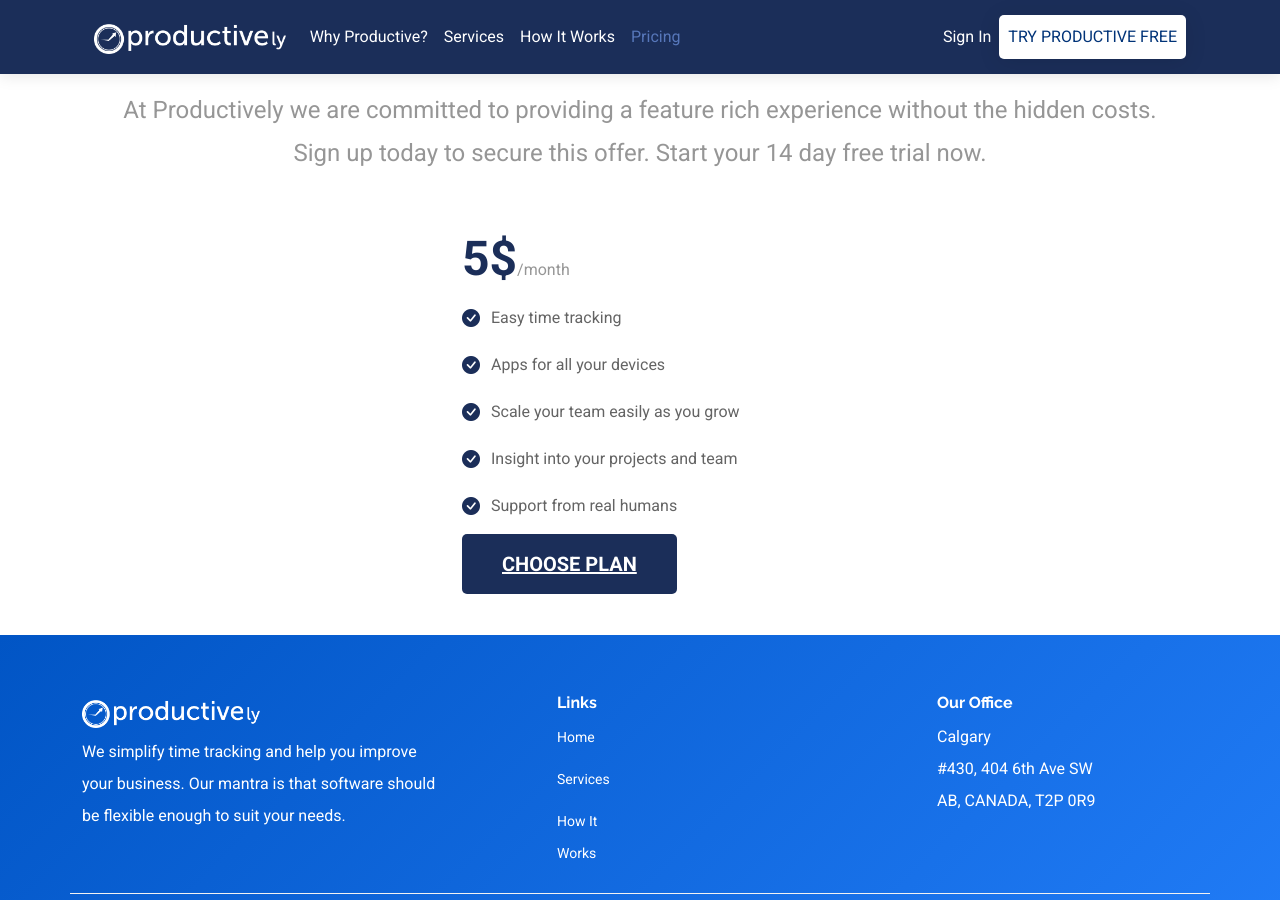
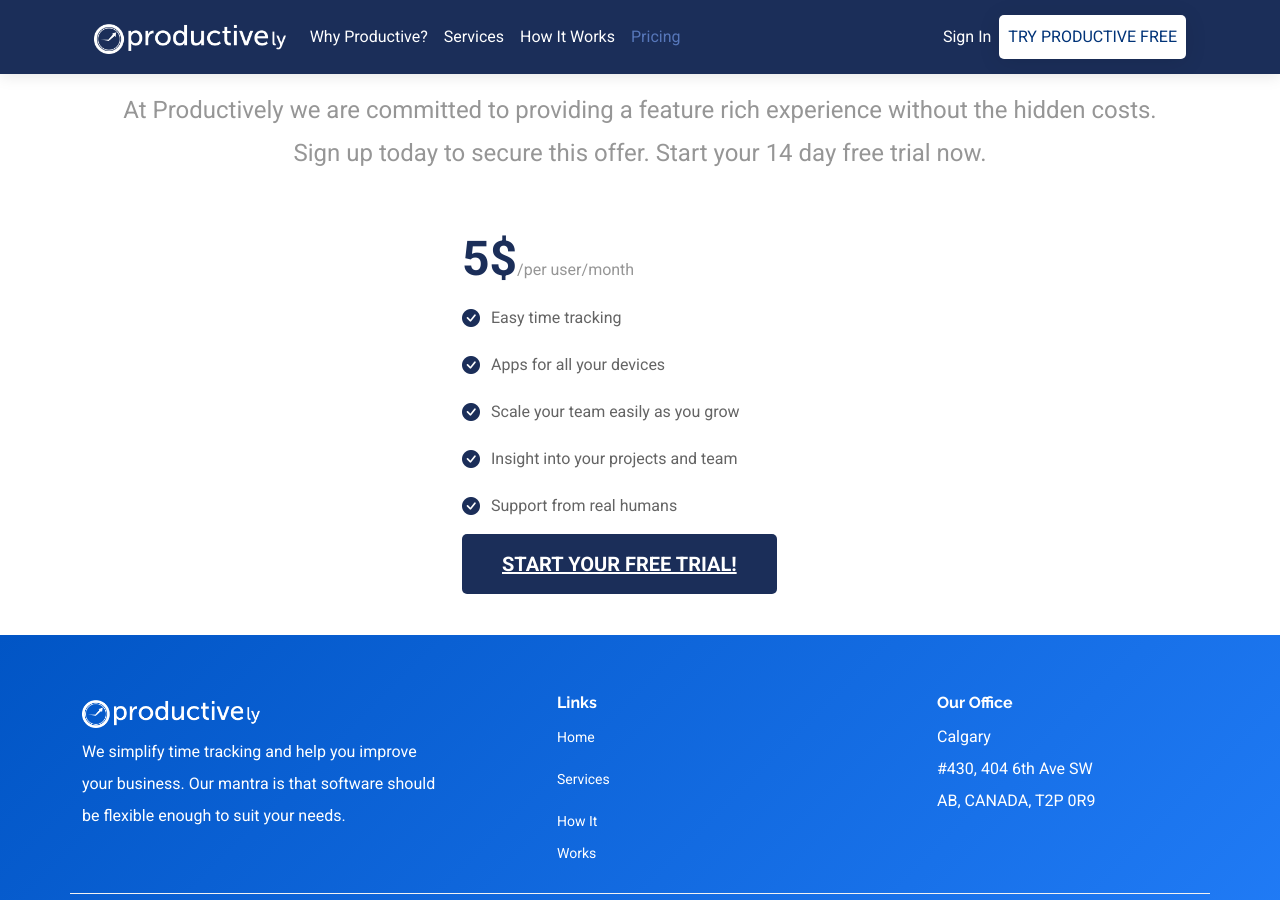
Before and after one commit to GordanMik/timetrackingwebsite, a Jekyll site: the page built from index.markdown, in a window 1280 px wide and 900 px high, scrolled down 3588 px. Built offline with Jekyll 4.4.1, drawn with Linux system fonts in a browser that asks for light colours.

Commit message:
Update _config.yml
Updated pricing section(button and added small heading)

```diff
--- a/_config.yml
+++ b/_config.yml
@@ -71,7 +71,8 @@ home:
     items:
     - heading:
       price: 5$
-      plan: month
+      plan: per user/month
+      smallHeading: "No Creedit Card Required"
       body:
       advantage:
       - text: "Easy time tracking"
@@ -79,8 +80,8 @@ home:
       - text: Scale your team easily as you grow
       - text: Insight into your projects and team
       - text: Support from real humans
-      btnText: "Choose Plan"
-      btnUrl: "https://productively.app/"
+      btnText: "Start your free trial!"
+      btnUrl: "https://productively.app/register"
   subscribe:
     enabled: false
     background: "#F8F9FC"
```
